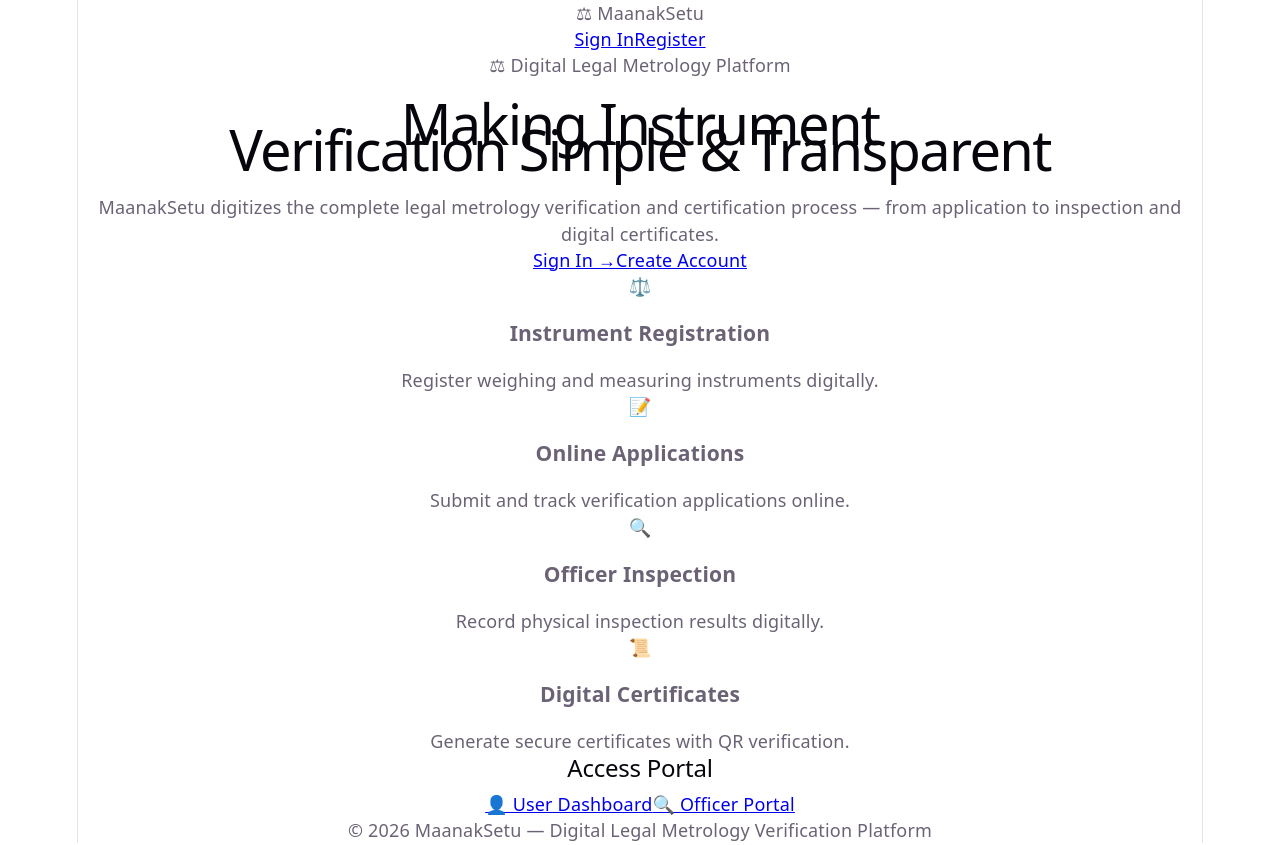
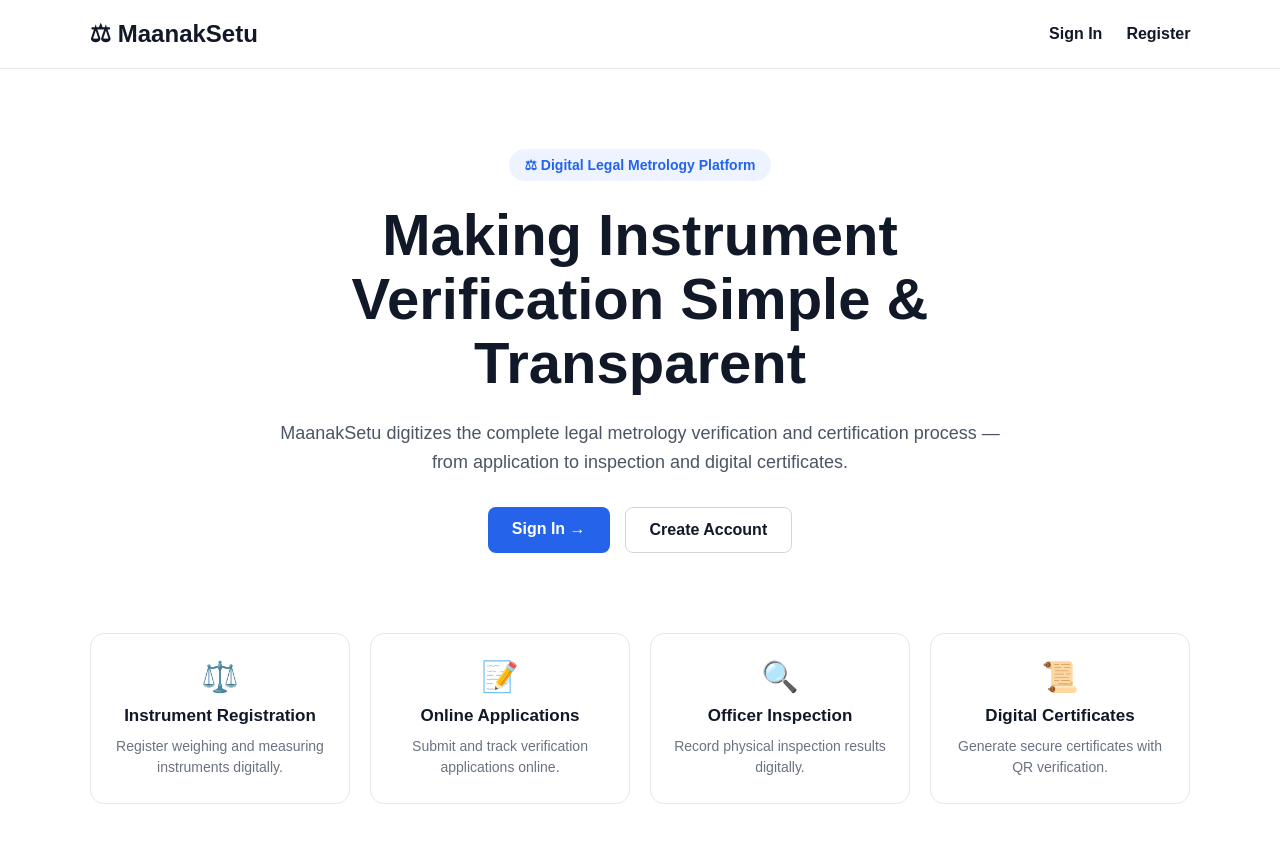
Before and after one commit to asmitkumarmishra005/MaanakSetu, a React app in the folder frontend/: page / in a window 1280 px wide. Shown: the top 845 px of the page. Built offline with nearby package versions, Linux system fonts and the light colour scheme; the HTML template or start-up script is replaced by a standard one.

Commit message:
Fix homepage heading visibility and styling

```diff
--- a/frontend/src/index.css
+++ b/frontend/src/index.css
@@ -1,111 +1,305 @@
-:root {
-  --text: #6b6375;
-  --text-h: #08060d;
-  --bg: #fff;
-  --border: #e5e4e7;
-  --code-bg: #f4f3ec;
-  --accent: #aa3bff;
-  --accent-bg: rgba(170, 59, 255, 0.1);
-  --accent-border: rgba(170, 59, 255, 0.5);
-  --social-bg: rgba(244, 243, 236, 0.5);
-  --shadow:
-    rgba(0, 0, 0, 0.1) 0 10px 15px -3px, rgba(0, 0, 0, 0.05) 0 4px 6px -2px;
+* {
+  box-sizing: border-box;
+}
 
-  --sans: system-ui, 'Segoe UI', Roboto, sans-serif;
-  --heading: system-ui, 'Segoe UI', Roboto, sans-serif;
-  --mono: ui-monospace, Consolas, monospace;
+html,
+body,
+#root {
+  margin: 0;
+  min-height: 100%;
+  width: 100%;
+}
 
-  font: 18px/145% var(--sans);
-  letter-spacing: 0.18px;
-  color-scheme: light dark;
-  color: var(--text);
-  background: var(--bg);
-  font-synthesis: none;
-  text-rendering: optimizeLegibility;
-  -webkit-font-smoothing: antialiased;
-  -moz-osx-font-smoothing: grayscale;
+body {
+  font-family: Arial, Helvetica, sans-serif;
+  background: #f5f7fb;
+  color: #111827;
+}
 
-  @media (max-width: 1024px) {
-    font-size: 16px;
+a {
+  text-decoration: none;
+}
+
+button,
+input,
+select,
+textarea {
+  font-family: inherit;
+}
+
+/* =========================
+   HOME PAGE
+========================= */
+
+.home-page {
+  min-height: 100vh;
+  background: #ffffff;
+  color: #111827;
+}
+
+/* Header */
+
+.home-header {
+  display: flex;
+  justify-content: space-between;
+  align-items: center;
+  padding: 20px 7%;
+  background: #ffffff;
+  border-bottom: 1px solid #e5e7eb;
+}
+
+.home-logo {
+  font-size: 24px;
+  font-weight: bold;
+  color: #111827;
+}
+
+.home-nav {
+  display: flex;
+  gap: 24px;
+}
+
+.home-nav a {
+  color: #111827;
+  font-weight: 600;
+}
+
+.home-nav a:hover {
+  color: #2563eb;
+}
+
+/* Hero */
+
+.home-content {
+  width: 100%;
+}
+
+.hero-section {
+  max-width: 950px;
+  margin: 0 auto;
+  padding: 80px 25px 60px;
+  text-align: center;
+}
+
+.hero-badge {
+  display: inline-block;
+  padding: 8px 15px;
+  margin-bottom: 22px;
+  border-radius: 20px;
+  background: #eef4ff;
+  color: #2563eb;
+  font-size: 14px;
+  font-weight: bold;
+}
+
+/*
+   IMPORTANT:
+   Explicitly set the heading color so that
+   it stays visible on every computer.
+*/
+
+.hero-section h1 {
+  margin: 0;
+  color: #111827 !important;
+  font-size: 58px;
+  line-height: 1.1;
+  font-weight: 800;
+}
+
+.hero-section h1 span {
+  color: #111827 !important;
+}
+
+.hero-section p {
+  max-width: 750px;
+  margin: 25px auto 0;
+  color: #4b5563;
+  font-size: 18px;
+  line-height: 1.6;
+}
+
+/* Buttons */
+
+.hero-buttons {
+  display: flex;
+  justify-content: center;
+  gap: 15px;
+  margin-top: 30px;
+}
+
+.primary-btn {
+  display: inline-block;
+  padding: 13px 24px;
+  border-radius: 8px;
+  background: #2563eb;
+  color: #ffffff !important;
+  font-weight: bold;
+}
+
+.primary-btn:hover {
+  background: #1d4ed8;
+}
+
+.secondary-btn {
+  display: inline-block;
+  padding: 13px 24px;
+  border-radius: 8px;
+  background: #ffffff;
+  color: #111827 !important;
+  border: 1px solid #d1d5db;
+  font-weight: bold;
+}
+
+.secondary-btn:hover {
+  border-color: #2563eb;
+  color: #2563eb !important;
+}
+
+/* =========================
+   FEATURES
+========================= */
+
+.features-section {
+  max-width: 1150px;
+  margin: 0 auto;
+  padding: 20px 25px 70px;
+  display: grid;
+  grid-template-columns: repeat(4, 1fr);
+  gap: 20px;
+}
+
+.feature-card {
+  padding: 25px 20px;
+  background: #ffffff;
+  border: 1px solid #e5e7eb;
+  border-radius: 14px;
+  text-align: center;
+}
+
+.feature-card > div {
+  font-size: 30px;
+  margin-bottom: 12px;
+}
+
+.feature-card h3 {
+  margin: 0 0 10px;
+  color: #111827;
+  font-size: 17px;
+}
+
+.feature-card p {
+  margin: 0;
+  color: #6b7280;
+  font-size: 14px;
+  line-height: 1.5;
+}
+
+/* =========================
+   PORTAL
+========================= */
+
+.portal-section {
+  max-width: 900px;
+  margin: 0 auto;
+  padding: 20px 25px 70px;
+  text-align: center;
+}
+
+.portal-section h2 {
+  margin-bottom: 25px;
+  color: #111827;
+}
+
+.portal-buttons {
+  display: flex;
+  justify-content: center;
+  gap: 15px;
+  flex-wrap: wrap;
+}
+
+.portal-buttons a {
+  display: inline-block;
+  min-width: 200px;
+  padding: 14px 20px;
+  border-radius: 8px;
+  background: #f8fafc;
+  border: 1px solid #dbe2ea;
+  color: #111827 !important;
+  font-weight: bold;
+}
+
+.portal-buttons a:hover {
+  border-color: #2563eb;
+  color: #2563eb !important;
+}
+
+/* =========================
+   FOOTER
+========================= */
+
+.home-footer {
+  padding: 25px;
+  text-align: center;
+  background: #f8fafc;
+  border-top: 1px solid #e5e7eb;
+}
+
+.home-footer p {
+  margin: 0;
+  color: #6b7280;
+  font-size: 13px;
+}
+
+/* =========================
+   MOBILE
+========================= */
+
+@media (max-width: 900px) {
+  .features-section {
+    grid-template-columns: repeat(2, 1fr);
+  }
+
+  .hero-section h1 {
+    font-size: 48px;
   }
 }
 
-@media (prefers-color-scheme: dark) {
-  :root {
-    --text: #9ca3af;
-    --text-h: #f3f4f6;
-    --bg: #16171d;
-    --border: #2e303a;
-    --code-bg: #1f2028;
-    --accent: #c084fc;
-    --accent-bg: rgba(192, 132, 252, 0.15);
-    --accent-border: rgba(192, 132, 252, 0.5);
-    --social-bg: rgba(47, 48, 58, 0.5);
-    --shadow:
-      rgba(0, 0, 0, 0.4) 0 10px 15px -3px, rgba(0, 0, 0, 0.25) 0 4px 6px -2px;
+@media (max-width: 600px) {
+  .home-header {
+    padding: 18px 5%;
   }
 
-  #social .button-icon {
-    filter: invert(1) brightness(2);
+  .home-logo {
+    font-size: 20px;
+  }
+
+  .home-nav {
+    gap: 12px;
+  }
+
+  .hero-section {
+    padding: 60px 20px 50px;
+  }
+
+  .hero-section h1 {
+    font-size: 38px;
+  }
+
+  .hero-section p {
+    font-size: 16px;
+  }
+
+  .hero-buttons {
+    flex-direction: column;
+  }
+
+  .primary-btn,
+  .secondary-btn {
+    width: 100%;
+  }
+
+  .features-section {
+    grid-template-columns: 1fr;
+    padding: 20px;
   }
 }
-
-body {
-  margin: 0;
-}
-
-#root {
-  width: 1126px;
-  max-width: 100%;
-  margin: 0 auto;
-  text-align: center;
-  border-inline: 1px solid var(--border);
-  min-height: 100svh;
-  display: flex;
-  flex-direction: column;
-  box-sizing: border-box;
-}
-
-h1,
-h2 {
-  font-family: var(--heading);
-  font-weight: 500;
-  color: var(--text-h);
-}
-
-h1 {
-  font-size: 56px;
-  letter-spacing: -1.68px;
-  margin: 32px 0;
-  @media (max-width: 1024px) {
-    font-size: 36px;
-    margin: 20px 0;
-  }
-}
-h2 {
-  font-size: 24px;
-  line-height: 118%;
-  letter-spacing: -0.24px;
-  margin: 0 0 8px;
-  @media (max-width: 1024px) {
-    font-size: 20px;
-  }
-}
-p {
-  margin: 0;
-}
-
-code,
-.counter {
-  font-family: var(--mono);
-  display: inline-flex;
-  border-radius: 4px;
-  color: var(--text-h);
-}
-
-code {
-  font-size: 15px;
-  line-height: 135%;
-  padding: 4px 8px;
-  background: var(--code-bg);
-}
```
